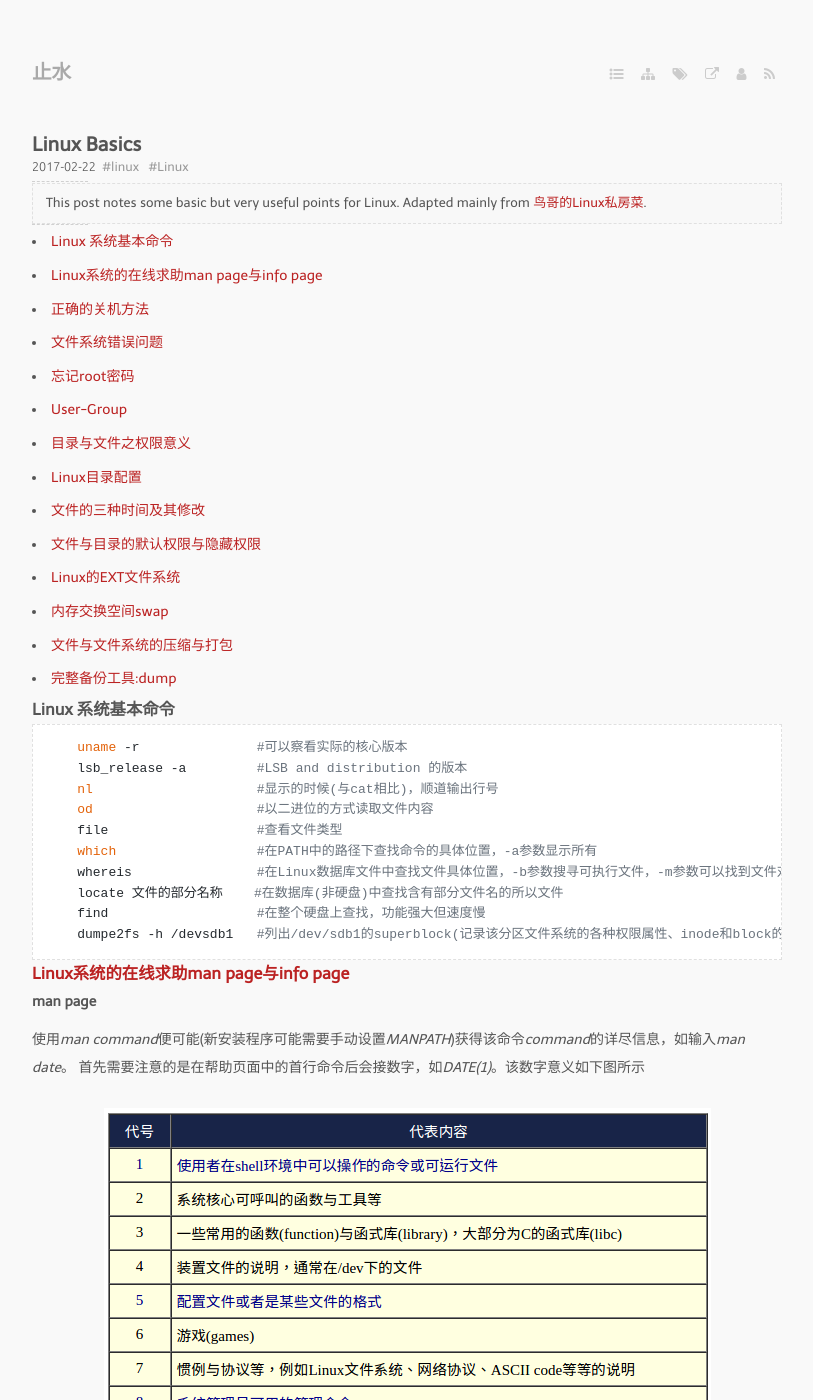
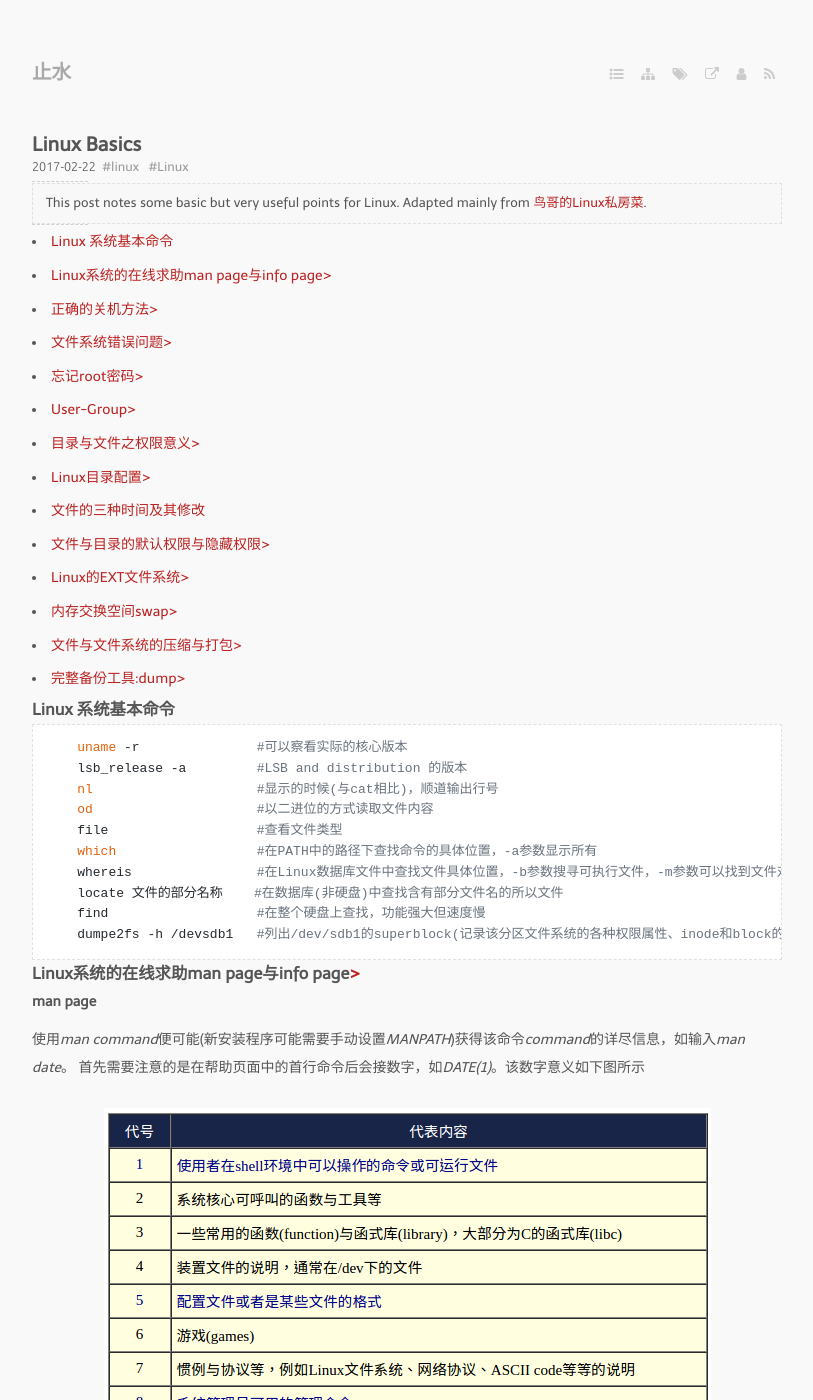
Before and after one commit to bizhishui/bizhishui.github.io, a Jekyll site: the page built from _posts/2017-02-22-Linux-Basics.md, in a window 1280 px wide and 1400 px high. Shown: the whole window, without its empty margins (233-1046 px from the left). Built offline with Jekyll 4.4.1, drawn with Linux system fonts in a browser that asks for light colours; nearby versions of some CDN libraries; some web fonts are replaced; a script that is not in the unit is left out.

````diff
--- a/_posts/2017-02-22-Linux-Basics.md
+++ b/_posts/2017-02-22-Linux-Basics.md
@@ -32,7 +32,7 @@ tags:
     dumpe2fs -h /devsdb1   #列出/dev/sdb1的superblock(记录该分区文件系统的各种权限属性、inode和block的总体及使用情况)信息
 ```
 
-### [Linux系统的在线求助man page与info page](http://cn.linux.vbird.org/linux_basic/0160startlinux.php#manual)
+### Linux系统的在线求助man page与info page[>](http://cn.linux.vbird.org/linux_basic/0160startlinux.php#manual)
 #### man page
 {:.no_toc}
 使用*man command*便可能(新安装程序可能需要手动设置*MANPATH*)获得该命令*command*的详尽信息，如输入*man date*。
@@ -72,7 +72,7 @@ tags:
 
 
 
-### [正确的关机方法](http://cn.linux.vbird.org/linux_basic/0160startlinux.php#shutdown_pc)
+### 正确的关机方法[>](http://cn.linux.vbird.org/linux_basic/0160startlinux.php#shutdown_pc)
 - 观察系统的使用状态
 
 ```
@@ -86,7 +86,7 @@ tags:
 - 正确的关机命令使用：如 *shutdown* 与 *reboot*
 
 
-### [文件系统错误问题](http://cn.linux.vbird.org/linux_basic/0160startlinux.php#shoot)
+### 文件系统错误问题[>](http://cn.linux.vbird.org/linux_basic/0160startlinux.php#shoot)
 在启动的过程中最容易遇到的问题就是硬盘可能有坏轨或文件系统发生错误(数据损毁)的情况， 这种情况虽然不容易发生在稳定的Linux系统下，
 不过由于不当的开关机行为， 还是可能会造成的，常见的发生原因可能有：
 
@@ -121,17 +121,17 @@ tags:
 - 划分不同的partition(因为Linux每个目录被读写的频率不同，妥善的块分配将会让我们的Linux更安全！，如*/, /boot, /usr, /home, /var*等)。
 
 
-### [忘记root密码](http://cn.linux.vbird.org/linux_basic/0160startlinux.php#shoot)
+### 忘记root密码[>](http://cn.linux.vbird.org/linux_basic/0160startlinux.php#shoot)
 先将系统重新启动，在读秒的时候按下任意键就会出现相关提示。一般按`e`就进入*grub*编辑模式。将光标移至kernel那一行，再按一次`e`进入kernel该行的编辑画面中，
 然后在出现的画面当中，*最后方输入 single*。 再按下*Enter*确定之后，按下`b`键就可以启动进入单人维护模式了！ 在这个模式底下，你会在*tty1*
 的地方不需要输入密码即可取得终端机的控制权(而且是使用root的身份！)。 之后就能够用命令*passwd*修改root的密码了！
 
 
-### [User-Group](http://cn.linux.vbird.org/linux_basic/0210filepermission.php#UserandGroup)
+### User-Group[>](http://cn.linux.vbird.org/linux_basic/0210filepermission.php#UserandGroup)
 在Linux系统当中，默认的情况下，所有的系统上的账号与一般身份使用者，还有那个root的相关信息， 都是记录在*/etc/passwd*这个文件内的。至于个人的密码则是记录在*/etc/shadow*这个文件下。 此外，Linux所有的组名都纪录在*/etc/group*内！
 
 
-### [目录与文件之权限意义](http://cn.linux.vbird.org/linux_basic/0210filepermission.php#filepermission_dir)
+### 目录与文件之权限意义[>](http://cn.linux.vbird.org/linux_basic/0210filepermission.php#filepermission_dir)
 ##### 权限对文件的重要性
 {:.no_toc}
 文件是实际含有数据的地方，包括一般文本文件、数据库内容文件、二进制可执行文件(binary program)等等。 因此，权限对于文件来说，它的意义是：
@@ -150,7 +150,7 @@ tags:
 
 
 
-### [Linux目录配置](http://cn.linux.vbird.org/linux_basic/0210filepermission.php#dir)
+### Linux目录配置[>](http://cn.linux.vbird.org/linux_basic/0210filepermission.php#dir)
 #### Linux目录配置的依据--FHS
 {:.no_toc}
 FHS(Filesystem Hierarchy Standard)将目录定义成为四种交互作用的形态，如图所示
@@ -221,7 +221,7 @@ Linux下每一个文件都有以下三种主要时间：
 
 通常使用*ls*命令给出的是文件的修改时间*mtime*，使用*ls --time=atime*可以获得文件的访问时间*atime*，余者类推。对于已有的文件，使用*touch*命令可以修改上述时间。
 
-### [文件与目录的默认权限与隐藏权限](http://cn.linux.vbird.org/linux_basic/0220filemanager.php#fileperm)
+### 文件与目录的默认权限与隐藏权限[>](http://cn.linux.vbird.org/linux_basic/0220filemanager.php#fileperm)
 #### 文件默认权限：umask
 {:.no_toc}
 *umask*用来指定“目前使用者在创建文件或目录时候的权限默认值”。查阅的方式有两种，一种可以直接输入*umask* ，就可以看到数字型态的权限配置分数，
@@ -237,7 +237,7 @@ Linux下每一个文件都有以下三种主要时间：
 使用*chattr*命令可以配置文件属性，*lsattr*显示文件的隐藏属性。如*chattr +i fileA*可以使fileA不能被删除、改名、配置连结也无法写入或新增数据！对于系统的安全性很有好处。
 
 
-### [Linux的EXT文件系统](http://cn.linux.vbird.org/linux_basic/0230filesystem.php#harddisk-inode)
+### Linux的EXT文件系统[>](http://cn.linux.vbird.org/linux_basic/0230filesystem.php#harddisk-inode)
 Linux的EXT文件系统包含superblock,inode和block三个重要要素。每个文件都有一个inode，它记录该文件的存取模式(read/write/excute)，该文件的拥有者与群组(owner/group)，
 该文件的容量，该文件创建或状态改变的时间(ctime)，最近一次的读取时间(atime)，最近修改的时间(mtime)，定义文件特性的旗标(flag)，如 SetUID...，
 该文件真正内容的指向 (pointer)等内容，同时记录此文件的数据所在的block号码。而一个文件根据实际大小可以占据多个block，一个block大小可以是1k,2k和4k。而超级区块（superblock）则记录该分区相关信息的地方，
@@ -251,7 +251,7 @@ block 与 inode 的大小 (block 为 1, 2, 4K，inode 为 128 bytes)，filesyste
 
 
 
-### [内存交换空间swap](http://cn.linux.vbird.org/linux_basic/0230filesystem.php#swap)
+### 内存交换空间swap[>](http://cn.linux.vbird.org/linux_basic/0230filesystem.php#swap)
 swap 的功能就是在应付物理内存不足的情况下所造成的内存延伸记录的功能。
 一般来说，如果硬件的配备足够的话，那么 swap 应该不会被我们的系统所使用到，swap会被利用到的时刻通常就是物理内存不足的情况了。
 我们知道CPU所读取的数据都来自于内存，那当内存不足的时候，为了让后续的程序可以顺利的运行，因此在内存中暂不使用的程序与数据就会被挪到swap中了。
@@ -298,7 +298,7 @@ swap 的功能就是在应付物理内存不足的情况下所造成的内存延
 ```
 
 
-### [文件与文件系统的压缩与打包](http://cn.linux.vbird.org/linux_basic/0240tarcompress.php)
+### 文件与文件系统的压缩与打包[>](http://cn.linux.vbird.org/linux_basic/0240tarcompress.php)
 #### Linux 系统常见的压缩命令
 {:.no_toc}
 Linux 支持的压缩命令非常多，且不同的命令所用的压缩技术并不相同，当然彼此之间可能就无法互通压缩/解压缩文件。
@@ -344,4 +344,4 @@ tar可以将多个目录或文件打包成一个大文件，同时还可以透
 ```
 
 
-### [完整备份工具:dump](http://cn.linux.vbird.org/linux_basic/0240tarcompress.php#dump_restore)
+### 完整备份工具:dump[>](http://cn.linux.vbird.org/linux_basic/0240tarcompress.php#dump_restore)
````
